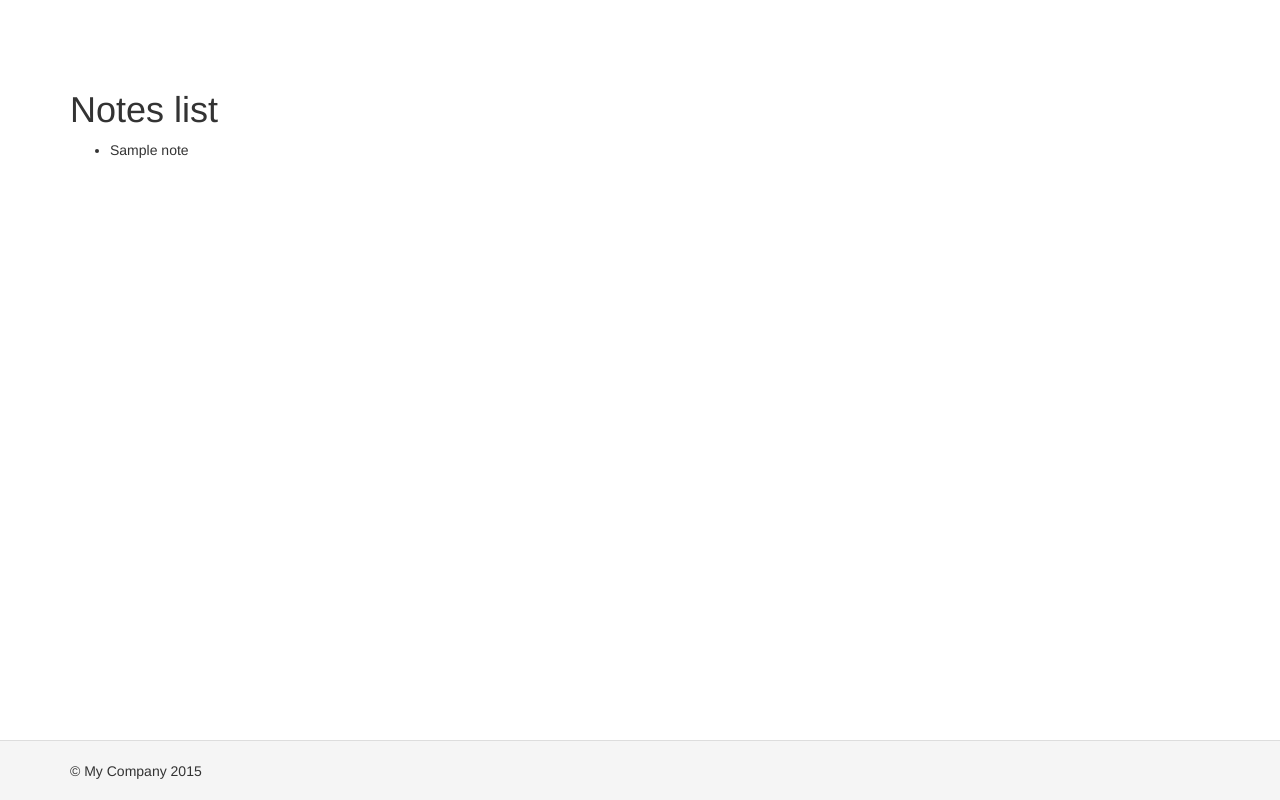
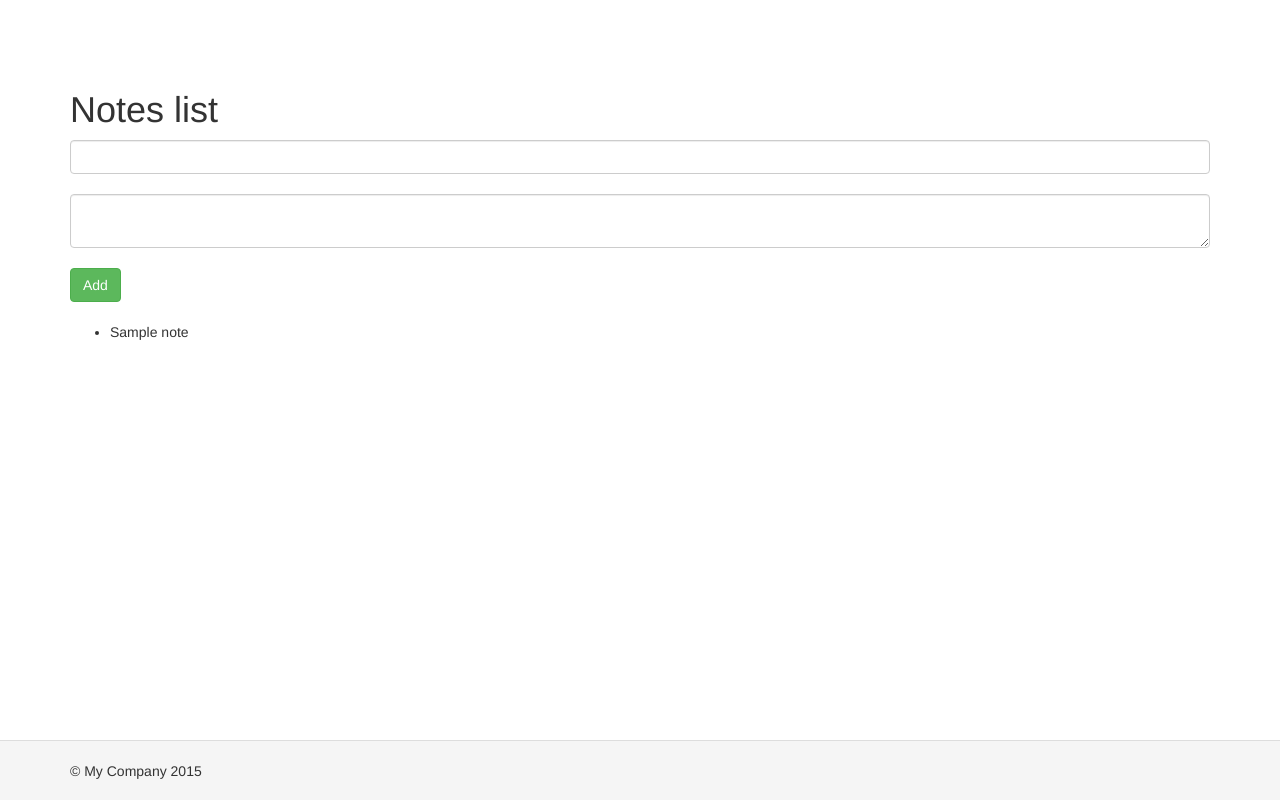
Before and after one commit to miks1108/webseo9_yii, a Yii app: template views/notes/list.php in a window 1280 px wide. Run offline with PHP 8.4 and a stand-in for Yii, Linux system fonts and the light colour scheme; the template is opened without the code that fills it: most values are stand-ins (such as "Sample title", 1, 10 or a date in 2020); data that the repository does not hold is empty; some libraries are stand-ins or nearby versions.

Commit message:
form action

```diff
--- a/views/notes/list.php
+++ b/views/notes/list.php
@@ -1,4 +1,15 @@
 <h1>Notes list</h1>
+
+<form action="/notes/new" method="POST">
+    <input class="form-control" type="text" name="title">
+    <br>
+    <textarea class="form-control" name="text"></textarea>
+    <br>
+
+    <input class="btn btn-success" type="submit" value="Add">
+</form>
+
+<br>
 
 <ul>
     <? foreach($notes as $note) { ?>
```
